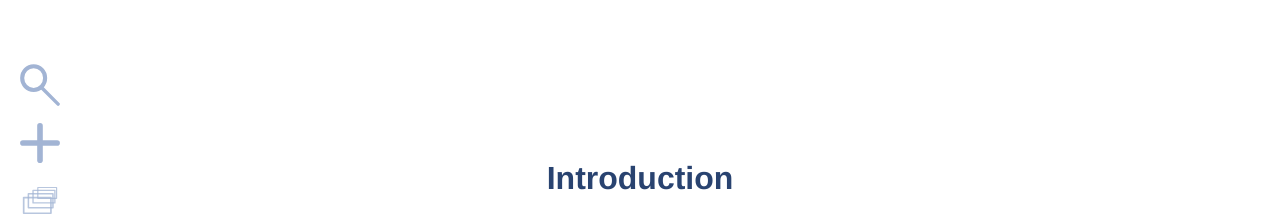
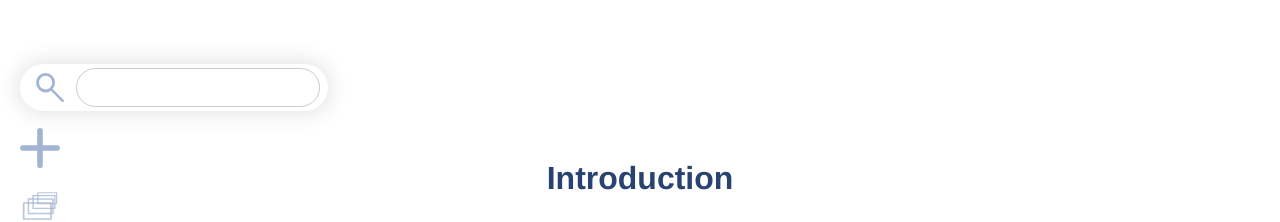
Before and after one commit to rixx/scholar.rixx.de, a Vue app in the folder frontend/: page / in a window 1280 px wide. Both pictures are taken after a click on the picture 40 px from the left and 84 px from the top of the page. Shown: the top 222 px of the page. Built offline with nearby package versions, Linux system fonts and the light colour scheme.

Commit message:
Display search results

```diff
--- a/frontend/src/App.vue
+++ b/frontend/src/App.vue
@@ -1,6 +1,22 @@
 <template>
   <header>
-    <img src="./assets/search.svg">
+    <div id="search-container" :class="{active: searching}">
+      <img src="./assets/search.svg" @click="toggleSearch()">
+      <input v-if="searching" v-model="searchTerm" @keydown.esc="toggleSearch()" @input="updateSearch()">
+      <div v-if="searching && searchResults.length" id="search-results">
+        <template v-for="result in searchResults" v-bind:key="result.id">
+          <a v-if="result.type === 'topic'" :href="'/t/' + result.title">
+            <strong>Topic: </strong> {{ result.title }}
+          </a>
+          <a v-else-if="result.type === 'source'" :href="'/source/' + result.id">
+            <strong>Source: </strong> {{ result.title }}
+          </a>
+          <a v-else-if="result.type === 'tag'" :href="'/tag/' + result.name">
+            <strong>Tag: </strong> {{ result.name }}
+          </a>
+        </template>
+      </div>
+    </div>
     <img src="./assets/add.svg">
     <img src="./assets/cards.svg">
     <img v-if="!user.token" @click="startLogin()" src="./assets/login.svg">
@@ -27,8 +43,11 @@ export default {
   data () {
     return {
       loggingIn: false,
+      searching: false,
       loginUser: "",
       loginPassword: "",
+      searchResults: [],
+      searchTerm: "",
     }
   },
   components: {
@@ -46,7 +65,24 @@ export default {
           store.setUser(this.loginUser, response.token)
         }
       })
-    }
+    },
+    toggleSearch () {
+      if (this.searching) {
+        this.searching = false
+      } else {
+        this.searching = true
+        window.setTimeout(() => document.querySelector("#search-container input").focus(), 5)
+      }
+    },
+    updateSearch () {
+      if (this.searchTerm.length == 0) return
+      const params = new URLSearchParams({q: this.searchTerm, short: true}).toString()
+      api.fetch(`/api/search/?${params}`, 'GET').then(response => {
+        if (response.result) {
+          this.searchResults = response.result
+        }
+      })
+    },
   },
   computed: {
     user () {
@@ -74,9 +110,50 @@ header {
   top: 64px;
   left: 20px;
 }
-header img {
+header > * {
   margin-bottom: 16px;
   cursor: pointer;
+}
+header img {
+  width: 40px;
+}
+header #search-container.active {
+  position: relative;
+  box-shadow: 0px 0px 20px 4px rgba(0,0,0,0.10);
+  border-radius: 44px;
+  padding: 4px;
+  display: flex;
+  width: 300px;
+}
+header #search-container.active img {
+  width: 28px;
+  margin-left: 12px;
+  margin-right: 8px;
+}
+header #search-container.active input {
+  border-radius: 44px;
+  margin: 0 4px;
+  width: 100%;
+  padding-left: 16px;
+}
+#search-results {
+  position: absolute;
+  top: 50px;
+  right: 24px;
+  width: 220px;
+  background: white;
+  display: flex;
+  flex-direction: column;
+}
+#search-results > a {
+  padding: 16px;
+  border: 1px solid #ddd;
+  border-top: none;
+  text-decoration: none;
+  color: #294370;
+}
+#search-results > a:hover {
+  background-color: #f4f4f4;
 }
 main {
   max-width: 800px;
@@ -121,10 +198,14 @@ main p {
   padding: 32px 64px;
   text-align: center;
 }
+input, input:focus {
+  font-size: 18px;
+  padding: 8px;
+  border: 1px solid #ccc;
+  outline: none;
+}
 #login-overlay input {
   width: 50%;
-  font-size: 18px;
   margin: 15px auto;
-  padding: 8px;
 }
 </style>
```
